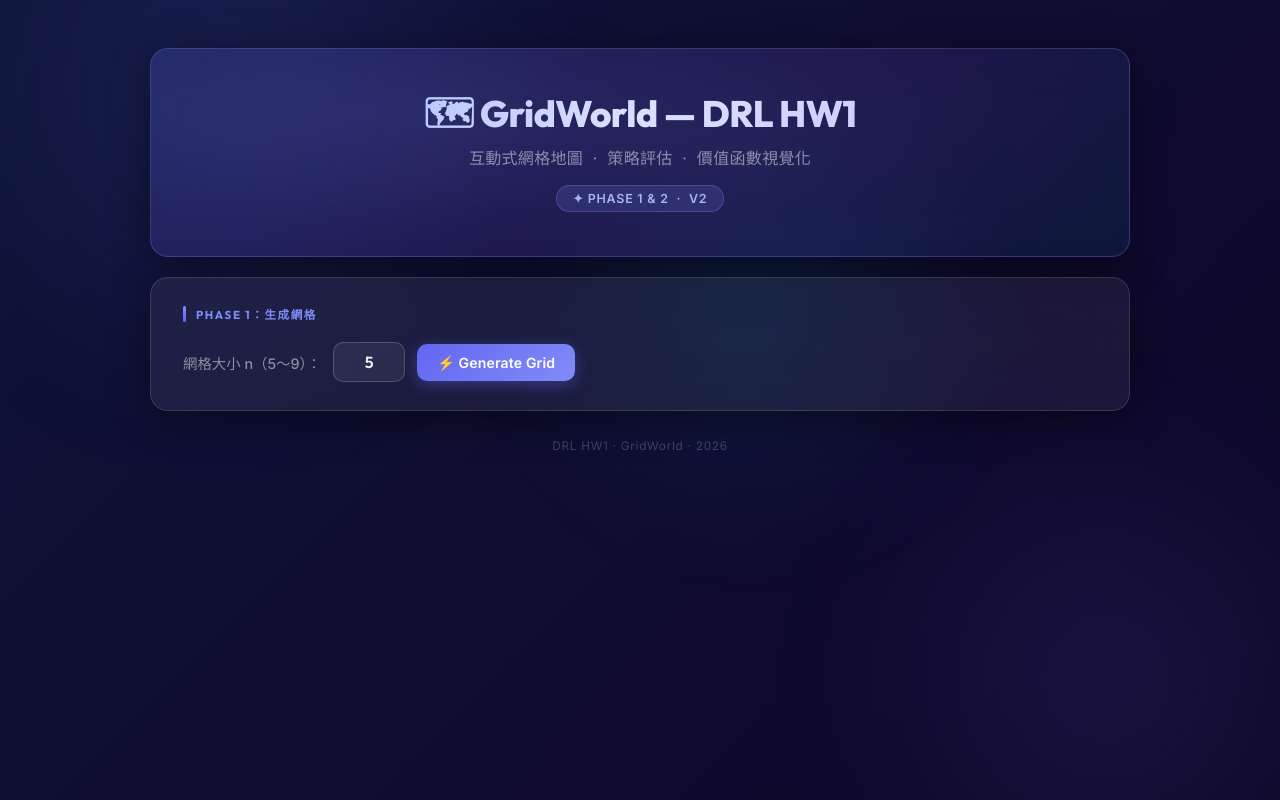
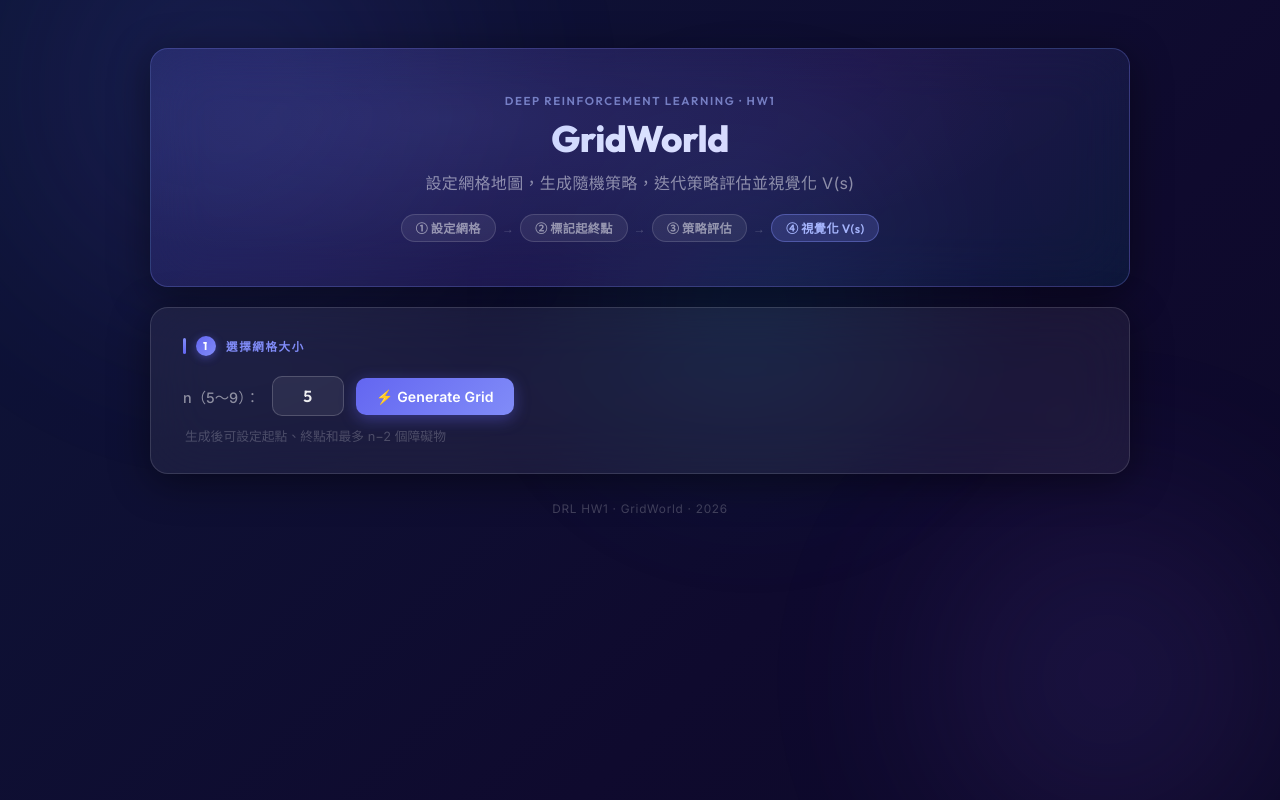
Before and after one commit to Charles8745/2026DRL_HW1_GridWorld, a Flask app: page / in a window 1280 px wide. Run offline with Flask 3, Linux system fonts and the light colour scheme.

Commit message:
ux: comprehensive UI/UX polish — step-pills, coord labels, mode highlight, eval CTA, dark legend, matrix icons, divider

```diff
--- a/static/script.js
+++ b/static/script.js
@@ -26,6 +26,7 @@ const statusObs = document.getElementById('status-obs');
 const btnEval = document.getElementById('btn-evaluate');
 const btnReset = document.getElementById('btn-reset');
 const alertBox = document.getElementById('alert-box');
+const hintText = document.getElementById('hint-text');
 
 // ---------- Generate Grid ----------
 btnGenerate.addEventListener('click', () => {
@@ -54,8 +55,7 @@ function buildGrid() {
     for (let c = 0; c < n; c++) {
       const td = document.createElement('td');
       td.id = `cell-${r}-${c}`;
-      const cellNum = r * n + c + 1;
-      td.innerHTML = `<span class="cell-label">${cellNum}</span>`;
+      td.innerHTML = `<span class="cell-label">${r},${c}</span>`;
       td.addEventListener('click', () => handleCellClick(r, c));
       tr.appendChild(td);
     }
@@ -176,6 +176,7 @@ function updateStatus() {
 
   const canEval = startCell && endCell;
   btnEval.disabled = !canEval;
+  if (hintText) hintText.style.display = canEval ? 'none' : 'inline';
 }
 
 // ---------- Cell Class Helper ----------
--- a/static/style.css
+++ b/static/style.css
@@ -849,3 +849,215 @@ body {
     gap: 12px;
   }
 }
+
+/* ======================================================
+   NEW UX POLISH — added in v2 UX pass
+   ====================================================== */
+
+/* ---------- Header workflow steps ---------- */
+.header-kicker {
+  font-family: 'Outfit', sans-serif;
+  font-size: 0.72rem;
+  font-weight: 600;
+  letter-spacing: 0.14em;
+  text-transform: uppercase;
+  color: rgba(165, 180, 252, 0.65);
+  margin-bottom: 10px;
+}
+
+.header-steps {
+  display: flex;
+  align-items: center;
+  justify-content: center;
+  gap: 6px;
+  flex-wrap: wrap;
+  margin-top: 20px;
+}
+
+.step-pill {
+  font-family: 'Outfit', sans-serif;
+  font-size: 0.76rem;
+  font-weight: 600;
+  padding: 4px 14px;
+  border-radius: 20px;
+  background: rgba(255, 255, 255, 0.07);
+  border: 1px solid rgba(255, 255, 255, 0.14);
+  color: var(--text-muted);
+  letter-spacing: 0.03em;
+  transition: all 0.2s;
+}
+
+.step-pill.active {
+  background: rgba(129, 140, 248, 0.20);
+  border-color: rgba(129, 140, 248, 0.40);
+  color: #a5b4fc;
+}
+
+.step-arrow {
+  color: var(--text-dim);
+  font-size: 0.75rem;
+  flex-shrink: 0;
+}
+
+/* ---------- Section step number ---------- */
+.section-title .step-num {
+  display: inline-flex;
+  align-items: center;
+  justify-content: center;
+  width: 20px;
+  height: 20px;
+  border-radius: 50%;
+  background: linear-gradient(135deg, #6366f1, #818cf8);
+  font-size: 0.7rem;
+  font-weight: 700;
+  color: #fff;
+  flex-shrink: 0;
+  box-shadow: 0 2px 8px rgba(99, 102, 241, 0.45);
+}
+
+/* ---------- Card hint text ---------- */
+.card-hint {
+  font-size: 0.8rem;
+  color: var(--text-dim);
+  margin-top: 10px;
+  padding-left: 2px;
+}
+
+/* ---------- Mode button active state (overhaul) ---------- */
+/* Remove the ::after yellow dot, use a stronger visual approach */
+.mode-btn.active-mode::after {
+  display: none;
+}
+
+.mode-btn.active-mode {
+  transform: translateY(-2px);
+  border-color: rgba(255, 255, 255, 0.55) !important;
+  box-shadow: 0 0 0 3px rgba(255, 255, 255, 0.12),
+    0 6px 20px rgba(0, 0, 0, 0.5) !important;
+  filter: brightness(1.15);
+}
+
+/* ---------- Mode hint label ---------- */
+.mode-hint-label {
+  font-size: 0.8rem;
+  color: var(--text-dim);
+  font-style: italic;
+  margin-left: 4px;
+}
+
+/* ---------- Status sub text ---------- */
+.status-sub {
+  font-size: 0.78rem;
+  color: var(--text-dim);
+}
+
+/* ---------- Evaluate button (prominent primary CTA) ---------- */
+.btn-eval {
+  background: linear-gradient(135deg, #4f46e5, #7c3aed);
+  color: #fff;
+  font-size: 0.95rem;
+  padding: 12px 28px;
+  box-shadow: 0 4px 20px rgba(124, 58, 237, 0.45);
+  border-radius: 12px;
+  letter-spacing: 0.02em;
+}
+
+.btn-eval:hover:not(:disabled) {
+  background: linear-gradient(135deg, #4338ca, #6d28d9);
+  box-shadow: 0 6px 28px rgba(124, 58, 237, 0.62);
+}
+
+.btn-eval:disabled {
+  opacity: 0.28;
+}
+
+/* ---------- Matrix divider ---------- */
+.matrix-divider {
+  width: 1px;
+  background: rgba(255, 255, 255, 0.08);
+  align-self: stretch;
+  flex-shrink: 0;
+}
+
+@media (max-width: 760px) {
+  .matrix-divider {
+    display: none;
+  }
+}
+
+/* ---------- Convergence bar ---------- */
+.convergence-bar {
+  background: rgba(16, 185, 129, 0.10);
+  border: 1px solid rgba(16, 185, 129, 0.28);
+  border-radius: 10px;
+  padding: 10px 18px;
+  font-size: 0.84rem;
+  color: #6ee7b7;
+  margin-bottom: 20px;
+  font-family: 'Inter', sans-serif;
+}
+
+/* ---------- Matrix title icons ---------- */
+.matrix-icon {
+  display: inline-flex;
+  align-items: center;
+  justify-content: center;
+  width: 26px;
+  height: 26px;
+  border-radius: 8px;
+  font-family: 'Outfit', sans-serif;
+  font-weight: 800;
+  font-size: 0.88rem;
+  margin-right: 6px;
+  flex-shrink: 0;
+}
+
+.value-icon {
+  background: linear-gradient(135deg, rgba(16, 185, 129, 0.35), rgba(16, 185, 129, 0.15));
+  border: 1px solid rgba(16, 185, 129, 0.45);
+  color: #6ee7b7;
+}
+
+.policy-icon {
+  background: linear-gradient(135deg, rgba(129, 140, 248, 0.35), rgba(129, 140, 248, 0.15));
+  border: 1px solid rgba(129, 140, 248, 0.45);
+  color: #a5b4fc;
+}
+
+.matrix-title {
+  display: flex;
+  align-items: center;
+  justify-content: center;
+}
+
+/* ---------- Legend obs box ---------- */
+.obs-legend-box {
+  background: repeating-linear-gradient(45deg,
+      rgba(100, 116, 139, 0.85) 0px, rgba(100, 116, 139, 0.85) 3px,
+      rgba(15, 23, 42, 0.90) 3px, rgba(15, 23, 42, 0.90) 7px);
+  border: 1px solid rgba(100, 116, 139, 0.5);
+}
+
+/* ---------- Re-evaluate button ---------- */
+.btn-reeval {
+  background: rgba(255, 255, 255, 0.06);
+  color: rgba(165, 180, 252, 0.85);
+  border: 1px solid rgba(129, 140, 248, 0.28);
+  padding: 10px 24px;
+  border-radius: 10px;
+  font-size: 0.88rem;
+  font-weight: 600;
+  transition: all 0.2s;
+}
+
+.btn-reeval:hover {
+  background: rgba(129, 140, 248, 0.12);
+  border-color: rgba(129, 140, 248, 0.45);
+  color: #c7d2fe;
+}
+
+/* ---------- Results card accent ---------- */
+.card-results {
+  border-color: rgba(129, 140, 248, 0.22);
+  background: rgba(129, 140, 248, 0.04);
+}
--- a/templates/index.html
+++ b/templates/index.html
@@ -9,7 +9,7 @@
     content="Interactive GridWorld for Deep Reinforcement Learning HW1. Glassmorphism UI with policy evaluation.">
   <link rel="preconnect" href="https://fonts.googleapis.com">
   <link rel="preconnect" href="https://fonts.gstatic.com" crossorigin>
-  <link rel="stylesheet" href="{{ url_for('static', filename='style.css') }}?v=6">
+  <link rel="stylesheet" href="{{ url_for('static', filename='style.css') }}?v=7">
 </head>
 
 <body>
@@ -23,32 +23,48 @@
 
     <!-- ===== Header ===== -->
     <div class="card header">
-      <h1>🗺 GridWorld — DRL HW1</h1>
-      <p>互動式網格地圖 &nbsp;·&nbsp; 策略評估 &nbsp;·&nbsp; 價值函數視覺化</p>
-      <span class="badge">✦ Phase 1 &amp; 2 &nbsp;·&nbsp; v2</span>
+      <div class="header-kicker">Deep Reinforcement Learning · HW1</div>
+      <h1>GridWorld</h1>
+      <p>設定網格地圖，生成隨機策略，迭代策略評估並視覺化 V(s)</p>
+      <div class="header-steps">
+        <div class="step-pill">① 設定網格</div>
+        <div class="step-arrow">→</div>
+        <div class="step-pill">② 標記起終點</div>
+        <div class="step-arrow">→</div>
+        <div class="step-pill">③ 策略評估</div>
+        <div class="step-arrow">→</div>
+        <div class="step-pill active">④ 視覺化 V(s)</div>
+      </div>
     </div>
 
     <!-- ===== Phase 1: Generate Grid ===== -->
     <div class="card">
-      <div class="section-title">Phase 1：生成網格</div>
+      <div class="section-title">
+        <span class="step-num">1</span>
+        選擇網格大小
+      </div>
 
       <div class="generate-row">
-        <label for="input-n">網格大小 n（5～9）：</label>
+        <label for="input-n">n（5～9）：</label>
         <input id="input-n" class="input-n" type="number" min="5" max="9" value="5" placeholder="5–9">
         <button id="btn-generate" class="btn btn-blue">⚡ Generate Grid</button>
       </div>
+      <p class="card-hint">生成後可設定起點、終點和最多 n−2 個障礙物</p>
     </div>
 
     <!-- ===== Phase 1: Grid Config ===== -->
     <div class="card" id="grid-section" style="display:none;">
-      <div class="section-title">點擊設定格子</div>
+      <div class="section-title">
+        <span class="step-num">2</span>
+        設定起點、終點與障礙物
+      </div>
 
       <!-- Mode Buttons -->
       <div class="mode-panel">
-        <span style="font-size:0.88rem; color:var(--text-muted); font-weight:500;">模式：</span>
-        <button id="btn-mode-start" class="btn btn-green mode-btn">🟢 設定起點</button>
-        <button id="btn-mode-end" class="btn btn-red   mode-btn">🔴 設定終點</button>
-        <button id="btn-mode-obs" class="btn btn-gray  mode-btn">⬛ 設定/移除障礙物</button>
+        <button id="btn-mode-start" class="btn btn-green mode-btn active-mode">🟢 起點</button>
+        <button id="btn-mode-end" class="btn btn-red   mode-btn">🔴 終點</button>
+        <button id="btn-mode-obs" class="btn btn-gray  mode-btn">⬛ 障礙物</button>
+        <span id="mode-hint" class="mode-hint-label">← 選擇模式後點擊格子</span>
       </div>
 
       <!-- Status Bar -->
@@ -67,7 +83,7 @@
           <div class="status-dot dot-obs"></div>
           <strong>障礙物：</strong>
           <span id="status-obs">0 / ?</span>
-          <span style="color:var(--text-muted);font-size:0.8rem;">（最多 n−2 個，可再次點擊移除）</span>
+          <span class="status-sub">（點擊已設格子可移除）</span>
         </div>
       </div>
 
@@ -79,70 +95,75 @@
 
       <!-- Evaluate Row -->
       <div class="eval-row">
-        <button id="btn-evaluate" class="btn btn-blue" disabled>🔍 Evaluate Policy</button>
+        <button id="btn-evaluate" class="btn btn-eval" disabled>▶ Evaluate Policy</button>
         <button id="btn-reset" class="btn btn-outline">↺ 重置</button>
-        <span class="hint-text">需先設定起點和終點才能計算</span>
+        <span id="hint-text" class="hint-text">需先設定起點和終點</span>
       </div>
     </div>
 
     <!-- ===== Phase 2: Results ===== -->
-    <div class="card" id="results-section">
-      <div class="section-title">Phase 2：策略評估結果</div>
-      <p style="font-size:0.88rem; color:var(--text-muted); margin-bottom:12px;">
-        以均勻隨機策略（每格 1~4 個動作）進行迭代策略評估，收斂閾值 θ=1×10⁻⁶，折扣因子 γ=0.9，每步報酬 R=−1。
-      </p>
+    <div class="card card-results" id="results-section">
+      <div class="section-title">
+        <span class="step-num">3</span>
+        策略評估結果
+      </div>
 
       <!-- Convergence Stats -->
-      <div id="convergence-stats" style="
-        background: rgba(16, 185, 129, 0.12);
-        border: 1px solid rgba(16, 185, 129, 0.32);
-        border-radius: 10px;
-        padding: 9px 16px;
-        font-size: 0.84rem;
-        color: #6ee7b7;
-        margin-bottom: 18px;
-        display: none;
-      "></div>
+      <div id="convergence-stats" class="convergence-bar" style="display:none;"></div>
 
+      <!-- Matrices -->
       <div class="matrix-row">
         <!-- Value Matrix -->
         <div class="matrix-container">
-          <div class="matrix-title">📊 Value Matrix — V(s)</div>
+          <div class="matrix-title">
+            <span class="matrix-icon value-icon">V</span>
+            Value Function V(s)
+          </div>
           <div id="value-matrix"></div>
         </div>
 
+        <div class="matrix-divider"></div>
+
         <!-- Policy Matrix -->
         <div class="matrix-container">
-          <div class="matrix-title">📋 Policy Matrix — π(s)</div>
+          <div class="matrix-title">
+            <span class="matrix-icon policy-icon">π</span>
+            Policy π(s)
+          </div>
           <div id="policy-matrix"></div>
         </div>
       </div>
 
       <!-- Legend -->
-      <div class="legend" style="margin-top:20px;">
+      <div class="legend">
         <div class="legend-item">
-          <div class="legend-box" style="background:#38a169;"></div> 起點
+          <div class="legend-box" style="background:rgba(16,185,129,0.35);border:1px solid rgba(16,185,129,0.6);"></div>
+          起點
         </div>
         <div class="legend-item">
-          <div class="legend-box" style="background:#e53e3e;"></div> 終點 (★)
+          <div class="legend-box" style="background:rgba(244,63,94,0.35);border:1px solid rgba(244,63,94,0.6);"></div>
+          終點 ★
         </div>
         <div class="legend-item">
-          <div class="legend-box" style="background:#718096;"></div> 障礙物
+          <div class="legend-box obs-legend-box"></div> 障礙物
         </div>
         <div class="legend-item">
-          <div class="legend-box" style="background:#c6f6d5; border:1px solid #d1d9e6;"></div> 高價值
+          <div class="legend-box" style="background:rgba(16,185,129,0.25);border:1px solid rgba(16,185,129,0.4);"></div>
+          高 V(s)
         </div>
         <div class="legend-item">
-          <div class="legend-box" style="background:#ebf8ff; border:1px solid #d1d9e6;"></div> 中價值
+          <div class="legend-box" style="background:rgba(129,140,248,0.18);border:1px solid rgba(129,140,248,0.35);">
+          </div> 中 V(s)
         </div>
         <div class="legend-item">
-          <div class="legend-box" style="background:#fff5f5; border:1px solid #d1d9e6;"></div> 低價值
+          <div class="legend-box" style="background:rgba(244,63,94,0.18);border:1px solid rgba(244,63,94,0.35);"></div>
+          低 V(s)
         </div>
       </div>
 
-      <!-- Re-evaluate note -->
-      <div style="text-align:center; margin-top:16px;">
-        <button id="btn-reeval" class="btn btn-outline" onclick="document.getElementById('btn-evaluate').click()">
+      <!-- Re-evaluate -->
+      <div style="text-align:center; margin-top:20px;">
+        <button id="btn-reeval" class="btn btn-reeval" onclick="document.getElementById('btn-evaluate').click()">
           🔄 重新隨機生成策略
         </button>
       </div>
@@ -152,7 +173,7 @@
 
   </div>
 
-  <script src="{{ url_for('static', filename='script.js') }}?v=6"></script>
+  <script src="{{ url_for('static', filename='script.js') }}?v=7"></script>
 </body>
 
 </html>
```
